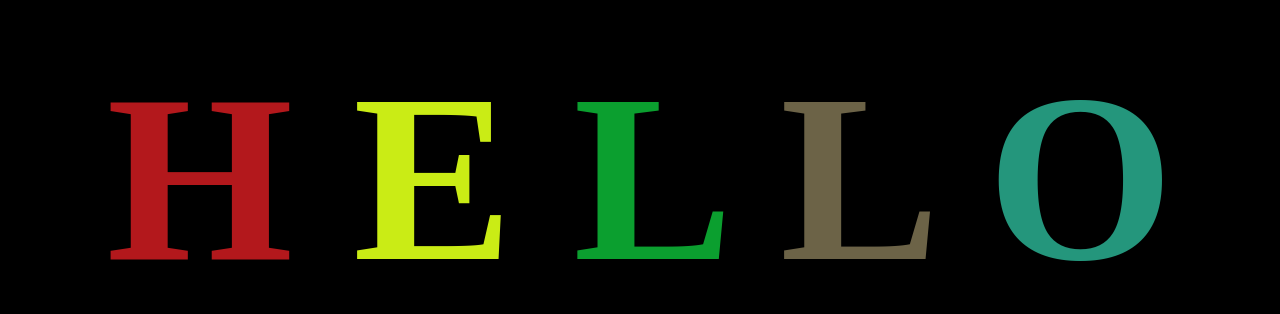
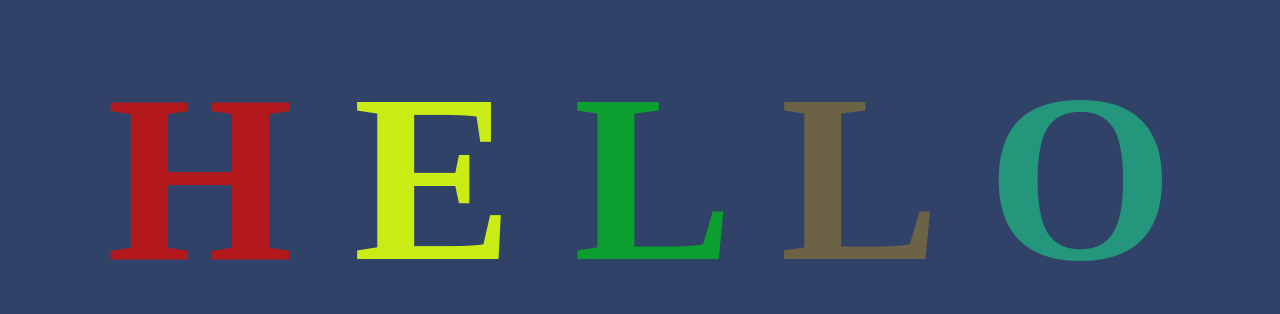
Before and after one commit to andresR10/AnimatedGitTextDemo, a plain HTML site: page index.html in a window 1280 px wide. Shown: the part 230-544 px from the top of the page. Drawn offline with Linux system fonts and the light colour scheme.

Commit message:
change bg color

```diff
--- a/app.css
+++ b/app.css
@@ -3,7 +3,7 @@ body {
     justify-content: center;
     align-items: center;
     height: 100vh;
-    background-color: black;
+    background-color: rgb(49, 66, 104);
 }
 
 h1 {
```
